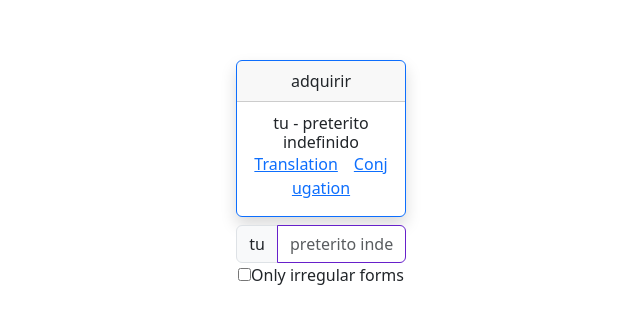
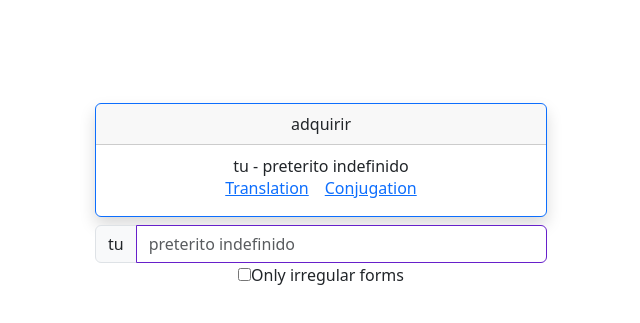
Before and after one commit to petoalbert/Conjugation, a React (Vite) app: page / in a window 1280 px wide. Shown: the part 441-764 px from the top of the page, without its empty margins (319-959 px from the left). Built offline with nearby package versions, Linux system fonts and the light colour scheme.

Commit message:
Refine layout

```diff
--- a/src/App.tsx
+++ b/src/App.tsx
@@ -52,10 +52,9 @@ export default function ConjugationGame() {
   };
 
   return (
-    <div className="container" id="main">
-      <div className="row text-center fixed-bottom">
-        <div className="col-sm"></div>
-        <div className="mb-xl-5 col-xl-2 p-4" id="second">
+    <div id="main">
+      <div className="text-center fixed-bottom">
+        <div className="mb-xl-5 p-4" id="second">
           {tasks.map(t =>
             <div key={t.id} className="card rounded border border-primary mb-2 animated-element shadow">
               <Task params={t.params} />
@@ -87,7 +86,6 @@ export default function ConjugationGame() {
             </label>
           </div>
         </div>
-        <div className="col-sm"></div>
       </div>
     </div>
   );
--- a/src/index.css
+++ b/src/index.css
@@ -33,6 +33,10 @@
   position: relative;
   bottom: 0;
   right: auto;
+  margin-right: auto;
+  margin-left: auto;
+  min-width: 300px;
+  max-width: 500px;
 }
 
 .success {
```
